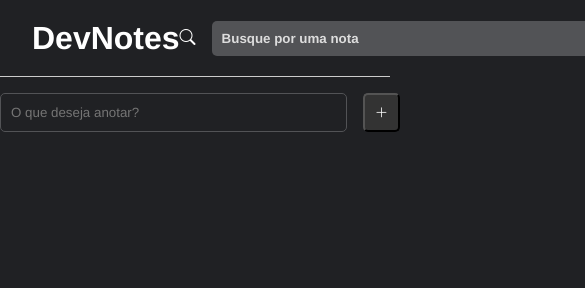
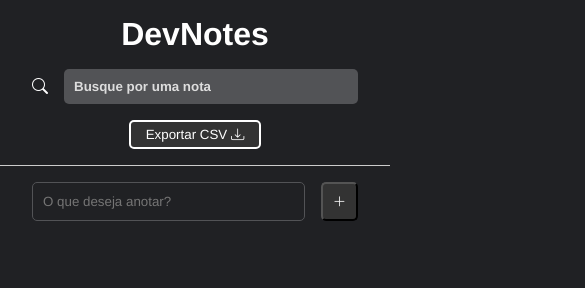
Before and after one commit to joaoguisilvae-wq/Dev-notes, a plain HTML site: page index.html in a window 390 px wide. Shown: the top 288 px of the page, 585 px wide, since content can reach past the window. Drawn offline with nearby package versions, Linux system fonts and the light colour scheme.

Commit message:
Responsividade

```diff
--- a/css/styles.css
+++ b/css/styles.css
@@ -149,3 +149,29 @@ header {
 .note.fixed {
   background-color: #3c3c3f;
 }
+/* Responsividade */
+
+@media (max-width: 450px) {
+  header {
+    flex-direction: column;
+    gap: 1rem;
+    width: 100%;
+  }
+
+  #search-container {
+    width: 100%;
+  }
+
+  #search-input {
+    width: 100%;
+  }
+
+  #add-note-container {
+    width: 100%;
+    padding: 0 2rem;
+  }
+
+  #notes-container {
+    grid-template-columns: repeat(auto-fill, 100%);
+  }
+}
```
